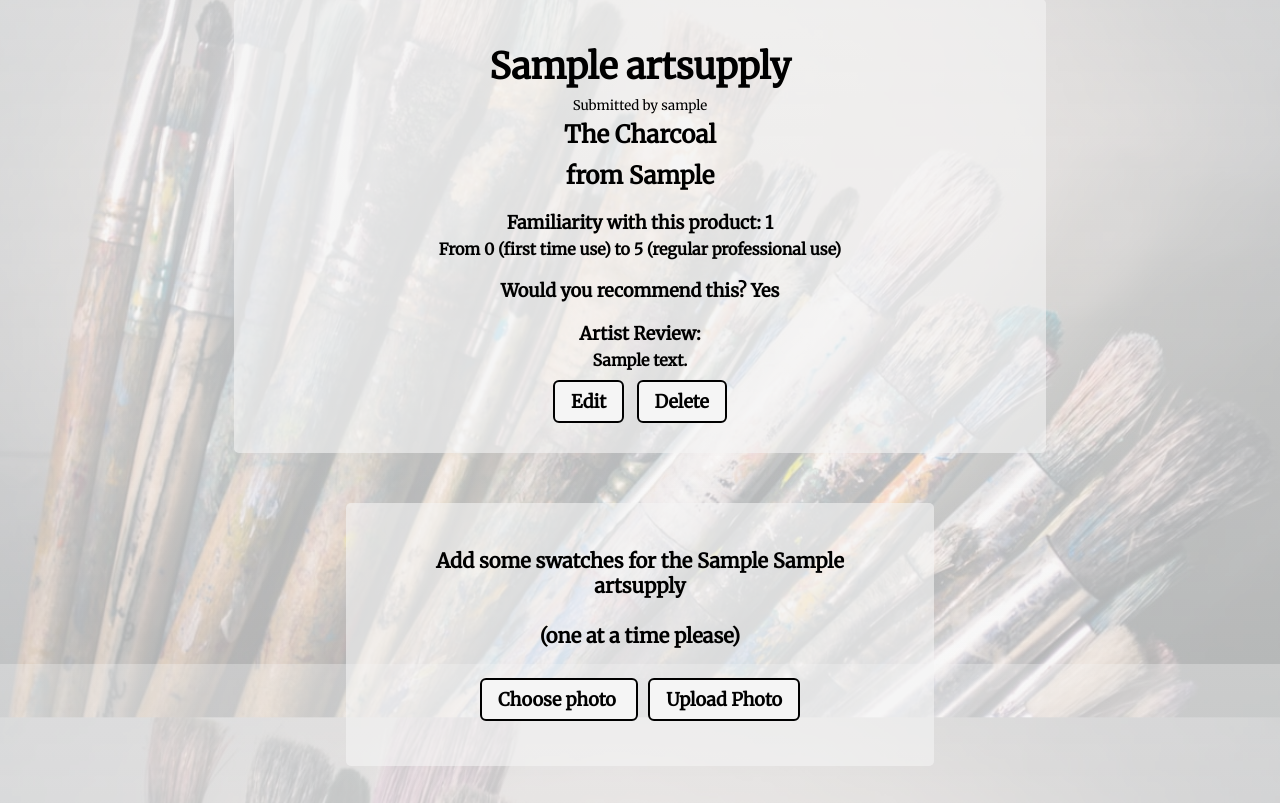
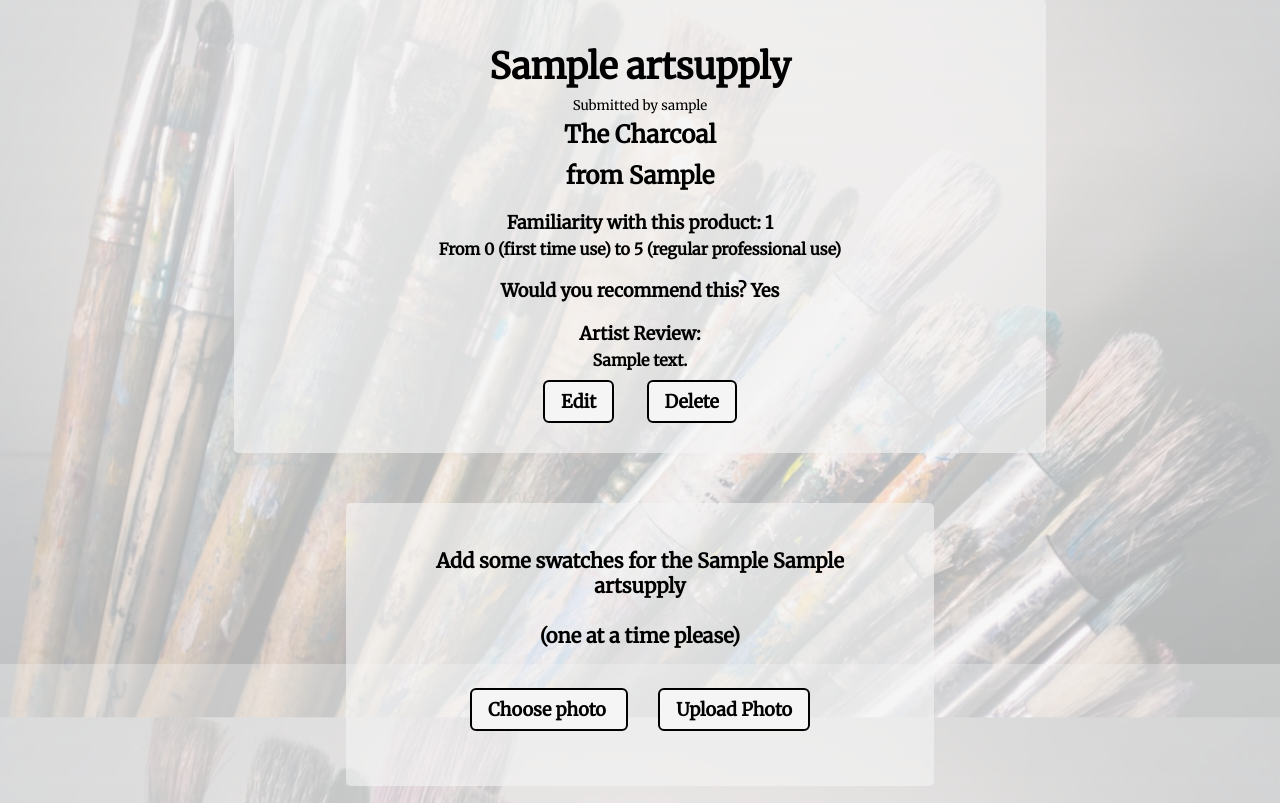
Before and after one commit to tayannewest/swatchdog, a Django app: page /artsupplies/1/ in a window 1280 px wide. Shown: the part 136-939 px from the top of the page. Run offline with Django 3.2, Linux system fonts and the light colour scheme; a user stored in the database is signed in; tables that the repository leaves empty hold one stand-in row (values such as "Sample post"); some web fonts are replaced.

Commit message:
fix button margins

```diff
--- a/main_app/static/css/artsupply-detail.css
+++ b/main_app/static/css/artsupply-detail.css
@@ -146,7 +146,7 @@
   }
 
   .btn {
-    margin: 5px;
+    margin: 15px;
   }
 
 }
```
